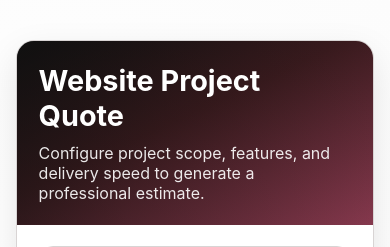
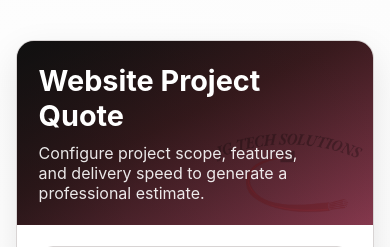
Before and after one commit to GRABOWSKIGROUP/Website-Quote, a Flask app: page / in a window 390 px wide. Shown: the top 247 px of the page. Run offline with Flask 2, Linux system fonts and the light colour scheme.

Commit message:
Show mobile logo without header overlap

```diff
--- a/templates/form.html
+++ b/templates/form.html
@@ -347,12 +347,15 @@
         }
 
         .header::after {
-          display: none;
+          display: block;
+          background-size: auto 52%;
+          background-position: right -10px bottom -4px;
+          opacity: 0.28;
         }
 
         .header h1,
         .header p {
-          max-width: 100%;
+          max-width: 86%;
         }
 
         .actions {
```
Also changed, not shown: templates/email_status.html (+5 -2 lines), templates/quote.html (+5 -2 lines).
